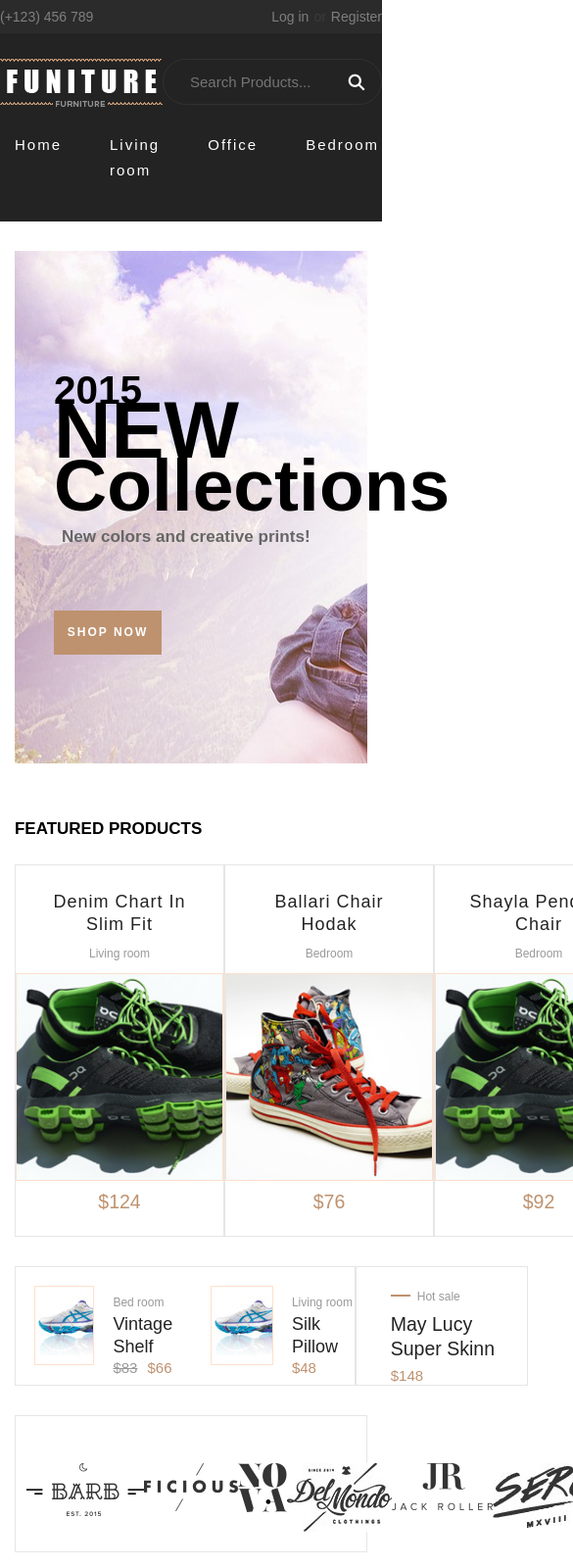
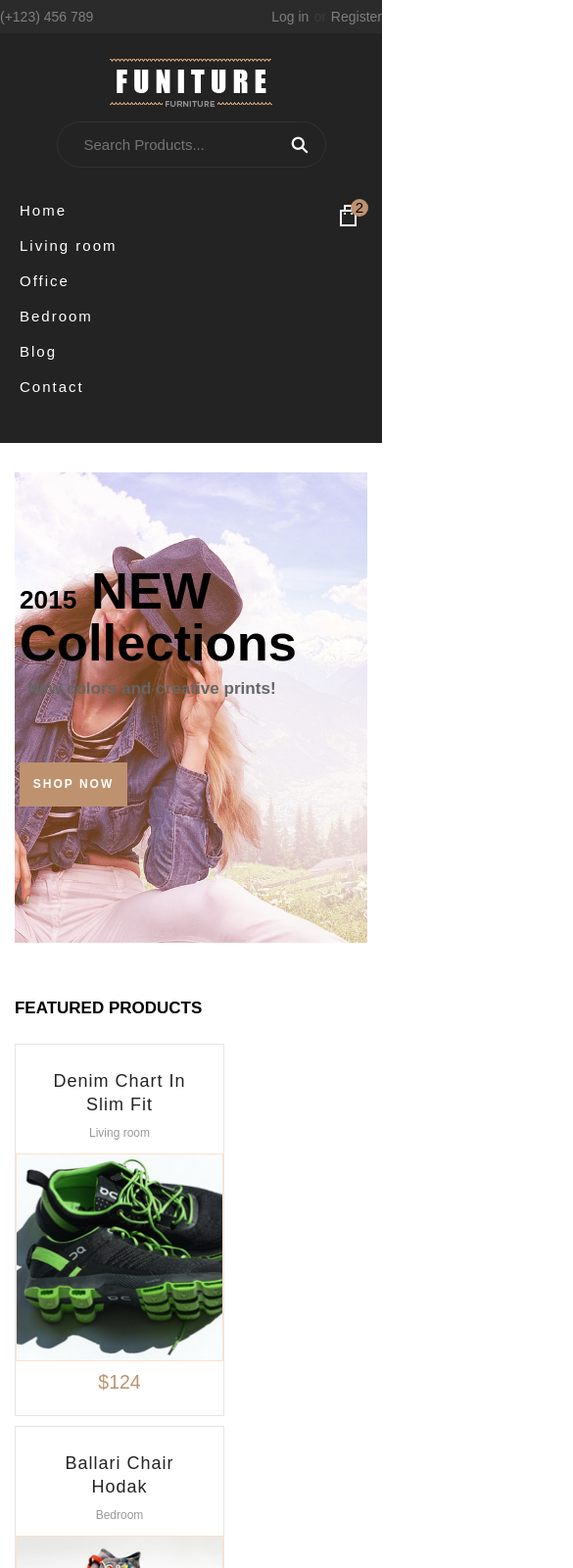
Before and after one commit to andriyliashok/it-academy-project, a plain HTML site: page homework/index1.html in a window 390 px wide. Shown: the top 1600 px of the page at 98% size, 585 px wide, since content can reach past the window. Drawn offline with Linux system fonts and the light colour scheme.

Commit message:
homepage  adaptive

```diff
--- a/homework/index1.html
+++ b/homework/index1.html
@@ -42,13 +42,15 @@
 <div class="page-body">
   <div class="container slider">
     <div class="picture">
+      <img src="style/images/collection.png" width="1555px" height="729px">
+    </div>
       <div class="shop">
         <p><span>2015</span> NEW</p>
         <p>Collections</p>
         <p>New colors and creative prints!</p>
         <div class="shop-now"><a href="#">shop now</a></div>
       </div>
-    </div>
+
   </div>
   <div class="container featured-products">
     <h2 class="title">FEATURED PRODUCTS</h2>
--- a/homework/style/contacts.css
+++ b/homework/style/contacts.css
@@ -1,6 +1,7 @@
 .contacts .container{
   display: flex;
   justify-content: space-around;
+  flex-wrap: wrap;
 }
 
 .contacts .contact {
--- a/homework/style/footer.css
+++ b/homework/style/footer.css
@@ -5,10 +5,18 @@
 .footer .container{
   display: flex;
   justify-content: space-between;
+  flex-wrap: wrap;
   font-size: 0.9em;
   color: #999999;
   padding: 25px 0;
 }
+
+@media (max-width: 880px){
+  .footer .container{
+    flex-direction: column;
+  }
+}
+
 .footer .container a{
   text-decoration: none;
   color: #999999;
@@ -24,6 +32,13 @@
 .footer .twits{
   margin-left: 150px;
 }
+
+@media (max-width: 880px){
+  .footer .twits{
+    margin-left: 0;
+  }
+}
+
 .downloads a:nth-child(2){
   padding: 0 20px;
 }
--- a/homework/style/header.css
+++ b/homework/style/header.css
@@ -28,9 +28,17 @@ header {
 
 header  .logo{
   display: flex;
+  flex-wrap: wrap;
   justify-content: space-between;
   padding: 26px 0;
 }
+
+@media (max-width: 500px) {
+  header  .logo{
+    justify-content: center;
+  }
+}
+
 header form{
   border: 1px solid #323232;
   border-radius: 25px;
@@ -38,6 +46,12 @@ header form{
   height: 45px;
   position: relative;
   transition: border 0.3s;
+}
+
+@media (max-width: 500px) {
+  header  form{
+    margin-top: 15px;
+  }
 }
 
 header form:hover{
@@ -74,6 +88,8 @@ header .menu{
   display: flex;
   justify-content: space-between;
 }
+
+
 .menu ul{
   padding-left: 0;
   padding-bottom: 39px;
@@ -83,11 +99,28 @@ header .menu{
   margin: 0px;
 }
 
+@media (max-width: 750px){
+
+  .menu ul{
+
+    display: block;
+  }
+}
+
 .menu ul li{
   margin-right: 49px;
   font-size: 1em;
   letter-spacing: 2px;
 }
+
+@media (max-width: 750px){
+
+  .menu ul li{
+    padding: 5px;
+    margin-right: 0;
+  }
+}
+
 .menu ul li a{
   text-decoration: none;
   color: #ffffff;
--- a/homework/style/hot-links.css
+++ b/homework/style/hot-links.css
@@ -6,6 +6,7 @@
 .hot-links .container{
   display: flex;
   justify-content: space-between;
+  flex-wrap: wrap;
 }
 
 .hot-links a{
--- a/homework/style/page-body-featured-products.css
+++ b/homework/style/page-body-featured-products.css
@@ -7,6 +7,7 @@
 
 .featured-products-list{
   display: flex;
+  flex-wrap: wrap;
   padding: 0px;
   list-style: none;
 }
@@ -53,6 +54,13 @@
   line-height: 3.5em;
   text-transform: uppercase;
   color: #ffffff;
+}
+
+@media (max-width: 970px) {
+  .product-actions .label{
+    top: 0px;
+    right: 0px;
+  }
 }
 
 .product-actions img{
@@ -165,6 +173,7 @@
 
 .products-small{
   display: flex;
+  flex-wrap: wrap;
   justify-content: space-between;
 }
 
@@ -176,6 +185,7 @@
   border:1px solid #e6e6e6;
   text-align: left;
   display: flex;
+  flex-wrap: wrap;
 }
 
 .sale-image{
@@ -235,5 +245,6 @@
   margin-top: 30px;
   display: flex;
   justify-content: space-between;
+  flex-wrap: wrap;
   padding: 48px 11px 20px;
 }
--- a/homework/style/page-body-slide.css
+++ b/homework/style/page-body-slide.css
@@ -49,12 +49,20 @@
 .new-post .pointer-name{
   font-size: 1.2em;
   letter-spacing: 4px;
+}
 
+@media (max-width: 400px){
+  .new-post .pointer-name{
+    font-size: 1em;
+    letter-spacing: 1px;
+
+  }
 }
 
 .slide{
   display: flex;
   justify-content: space-between;
+  flex-wrap: wrap;
   text-align: center;
 }
 
--- a/homework/style/page-body.css
+++ b/homework/style/page-body.css
@@ -1,13 +1,26 @@
-.picture {
-  background: url("./images/collection.png") no-repeat;
-  width: auto;
-  height: 100%;
+.picture img{
   margin-top: 30px;
+  margin-bottom: -8px;
+  height: 480px;
+  max-width: 100%;
+  object-fit: cover;
+}
+.slider{
+  position: relative;
 }
 
+
 .shop{
-  padding: 90px 40px 111px;
+  position: absolute;
+  top: 120px;
+  left: 55px;
   font-weight: 600;
+}
+
+@media (max-width: 500px) {
+  .shop{
+    left: 20px;
+  }
 }
 
 .shop p{
@@ -16,15 +29,27 @@
   margin: 18px 0px;
 }
 
+@media (max-width: 500px) {
+  .shop p{
+    font-size: 3.5em;
+  }
+}
+
 .shop p:first-child{
   font-size: 5.4em;
+}
+
+@media (max-width: 500px) {
+  .shop p:first-child{
+    font-size: 3.5em;
+  }
 }
 
 .shop p span{
   font-size: 0.5em;
 }
 
-.picture .shop p:nth-child(3){
+.shop p:nth-child(3){
   font-size: 1.14em;
   padding-top: 11px;
   padding-left: 8px;
--- a/homework/style/subscription.css
+++ b/homework/style/subscription.css
@@ -1,6 +1,7 @@
 .subscription .container{
   display: flex;
   justify-content: space-between;
+  flex-wrap: wrap;
   padding: 49px 0px 54px;
 }
 
@@ -30,6 +31,14 @@
   transition: border 0.3s;
 }
 
+@media (max-width: 400px){
+  .subscription input{
+    width: 300px;
+    padding-left: 0;
+
+  }
+}
+
 .subscription input:hover{
   border: 1px solid #a9a9a9;
 }
@@ -51,6 +60,13 @@
   transition: border 0.3s;
 }
 
+@media (max-width: 620px){
+  .subscription button{
+   margin-left: 0;
+
+  }
+}
+
 .subscription button:hover{
   border: 1px solid #86410b;
 }
```
